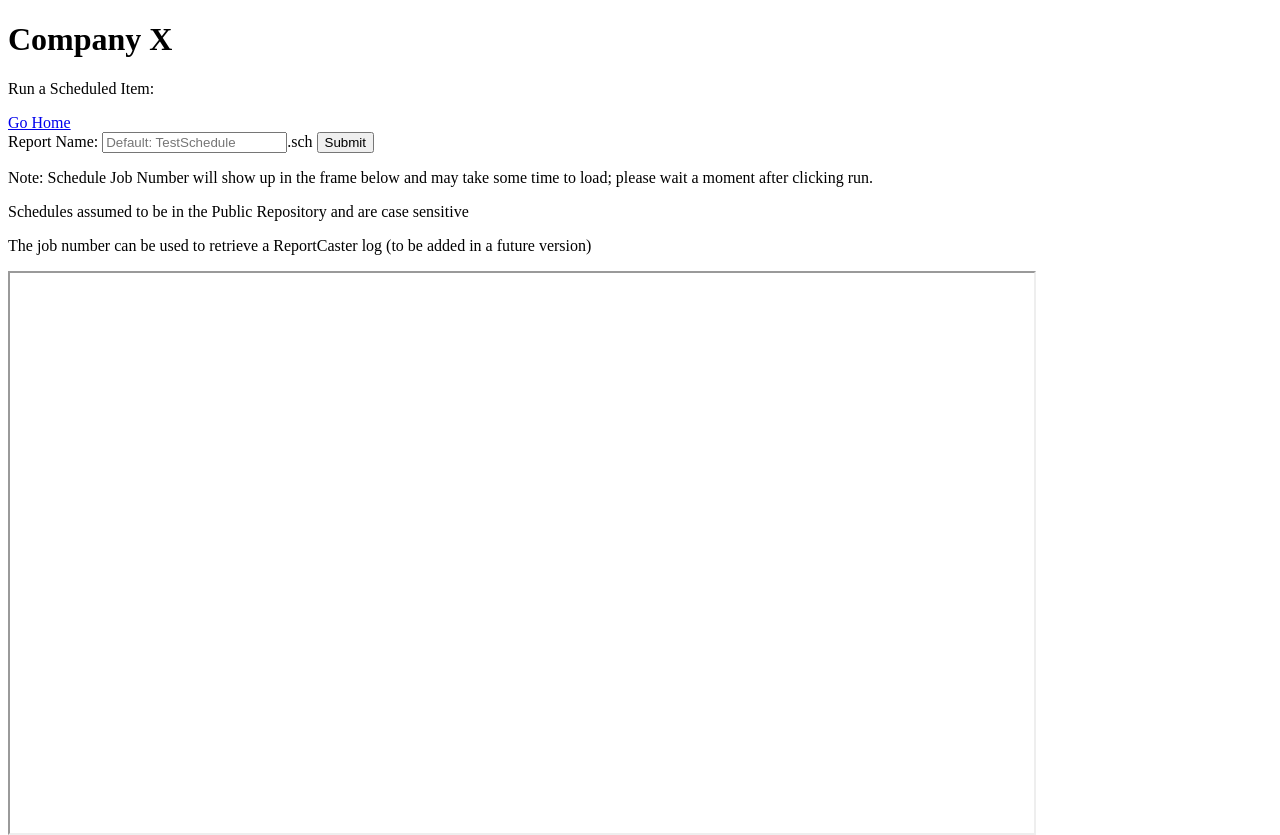
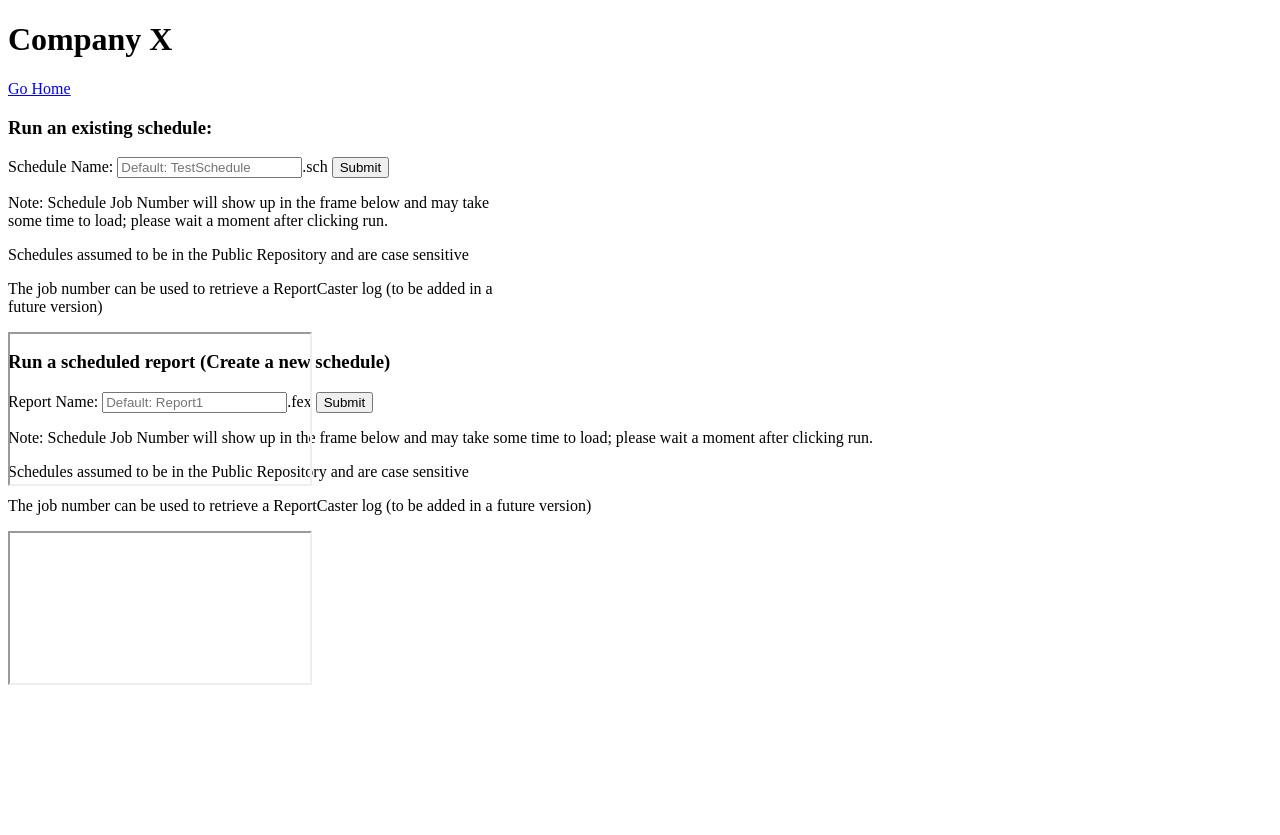
Before and after one commit to Hamza-Q/IBI-WebFOCUS-REST-Sample, a Flask app: page /schedules in a window 1280 px wide. After the commit the page ends 685 px from the top, so only its background shows below. Run offline with Flask 2, Linux system fonts and the light colour scheme; the visitor is signed in with stand-in values (Sample User, id 1).

Commit message:
more cleaning and refactoring

```diff
--- a/Templates/schedules.html
+++ b/Templates/schedules.html
@@ -4,7 +4,6 @@
     <meta charset="UTF-8">
     <title>Run an existing ReportCaster Schedule</title>
     <h1>Company X</h1>
-    <p>Run a Scheduled Item:</p>
     <a href='/home' >Go Home</a>
 
 
@@ -12,16 +11,33 @@
 
 </head>
 <body>
-    <form action="/schedule_item" target="return_frame" method="post">
-        Report Name: <input type="text" name = "schedule_name" id="schedule_name" placeholder= "Default: TestSchedule"/>.sch
+    <div style="display:inline-block; width:40%; align-self:flex-start;">
+        <h3>Run an existing schedule:</h3>
+        <form action="/run_schedule" target="return_frame" method="post">
+            Schedule Name: <input type="text" name = "schedule_name" id="schedule_name" placeholder= "Default: TestSchedule"/>.sch
             <input type="submit" value = "Submit" />
         </form>
             <!--   <p><a href="/run_report" target="report_frame">Run Report</a></p> -->
         <p>Note: Schedule Job Number will show up in the frame below and may take some time to load; please wait a moment after clicking run.</p>
         <p>Schedules assumed to be in the Public Repository and are case sensitive</p>
         <p>The job number can be used to retrieve a ReportCaster log (to be added in a future version)</p>
-    <iframe name="return_frame" style="position: absolute; height: 70%; width: 80% "></iframe>
+        <iframe name="return_frame" style="position: absolute"></iframe>
+    </div>
+
+    <div style="display:inline-block; align-self:auto;">
+        <h3>Run a scheduled report (Create a new schedule)</h3>
+        <form action="/schedule_item" target="return_frame" method="post">
+            Report Name: <input type="text" name = "report_name" id="report_name" placeholder= "Default: Report1"/>.fex
 
 
+
+            <input type="submit" value = "Submit" />
+        </form>
+            <!--   <p><a href="/run_report" target="report_frame">Run Report</a></p> -->
+        <p>Note: Schedule Job Number will show up in the frame below and may take some time to load; please wait a moment after clicking run.</p>
+        <p>Schedules assumed to be in the Public Repository and are case sensitive</p>
+        <p>The job number can be used to retrieve a ReportCaster log (to be added in a future version)</p>
+        <iframe name="return_frame" style="position: absolute"></iframe>
+    </div>
 </body>
 </html>
--- a/app.py
+++ b/app.py
@@ -120,7 +120,8 @@ def logout():
 def run_reports():
     if not session.get('user_name'):
         return redirect(url_for('index'))
-    return render_template('run_reports.html')
+    return render_template('run_reports.html', test_url = "http://localhost:8080/ibi_apps/rs/ibfs/WFC/Repository/Public/Report1.fex"
+    )
 
 
 # TODO: Test CORS policy for reports using css/js from ibi_apps via /client_app_redirect
@@ -178,14 +179,23 @@ def run_report():
 
 # Used to receive webfocus report local files (js/css) from proper source
 # Currently always sends response header as {'Content-Type': 'text/html'} even for .js/.css files
-# TODO: Remove hardcoded URL
+# TODO: Look into a better way to do this
 @app.route('/ibi_apps/<path:page>', methods=['GET', 'POST'])
 def client_app_redirect(page):
     #headers = request.headers
     base_url = f'{ibi_client_protocol}://{ibi_client_host}:{ibi_client_port}/ibi_apps/'
     wf_sess = wf_login()
-    response = wf_sess.get(base_url+page)
-    return response.content
+    response = wf_sess.get(base_url+page, stream=True)
+
+    # Note: Python requests automatically decodes gzip response so set stream=True for raw bytes
+    # My knowledge of compression/encoding is limited so need to verify correct method for this;
+    # Should I be returning this gzip compressed response as it currently is coded
+    # or should I return the decoded response.content with 'Content-Encoding' header removed?
+    # Should any other response headers be changed/removed?
+
+    # print(response.headers)
+    # return response.content, response.status_code, response.headers.items()
+    return response.raw.read(), response.status_code, response.headers.items()
 
 
 @app.route('/schedules')
@@ -194,8 +204,8 @@ def schedules():
         return redirect(url_for('index'))
     return render_template('schedules.html')
 
-@app.route('/schedule_item', methods=['POST'])
-def schedule_item():
+@app.route('/run_schedule', methods=['POST'])
+def run_schedule():
     schedule_name = request.form.get('schedule_name')
     if not schedule_name:
         schedule_name = "TestSchedule"
@@ -214,6 +224,13 @@ def schedule_item():
     # print(response)
     # print(response.content)
     return response.content
+
+
+@app.route('/schedule_report', methods=['POST'])
+def schedule_report():
+
+    return "WIP", "404"
+
 
 @app.route('/defer_reports')
 def defer_reports():
@@ -239,8 +256,9 @@ def defer_report():
 
     if wf_sess.IBIWF_SES_AUTH_TOKEN is not None:
         payload['IBIWF_SES_AUTH_TOKEN'] = wf_sess.IBIWF_SES_AUTH_TOKEN
+    base_url = f'{ibi_client_protocol}://{ibi_client_host}:{ibi_client_port}/ibi_apps/rs'
 
-    response = wf_sess.post(f'http://localhost:8080/ibi_apps/rs',
+    response = wf_sess.post(base_url,
                             data = payload )
     print(response)
     # print(response.content)
@@ -301,13 +319,17 @@ def deferred_reports_table():
     if "user_name" not in session:
         return redirect('/')
     wf_sess = wf_login()
+
     # retrieve list of deferred tickets
     payload = {"IBIRS_action":"listTickets"}
     payload['IBIRS_service'] = 'defer'
     payload['IBIRS_filters'] = payload['IBIRS_args'] = '__null'
-    payload['IBIWF_SES_AUTH_TOKEN']=wf_sess.IBIWF_SES_AUTH_TOKEN
+    payload['IBIWF_SES_AUTH_TOKEN'] = wf_sess.IBIWF_SES_AUTH_TOKEN
     response = wf_sess.get(ibi_rest_url, params=payload) # will be xml
+
+
     # convert xml response to minimal dict for easy access
+    # TODO: perform xml parsing in new function?
     # breakpoint()
     tree = ET.fromstring(response.text)
     root = tree.find('rootObject')
@@ -352,4 +374,5 @@ if __name__ == '__main__':
     app.run(host='localhost', port=5000, debug=True)
     # secret key randomly generated via commandline:
     # python -c 'import os; print(os.urandom(16))'
+    # TODO: Remove bad security leak; should import from config file or env variable
     app.secret_key=b't]S\xfe\xc7*z\x9b\xde\xde\x94n\xb3\x1e\x85\x14'
```
Lines whose indentation alone changed are shown as unchanged.
